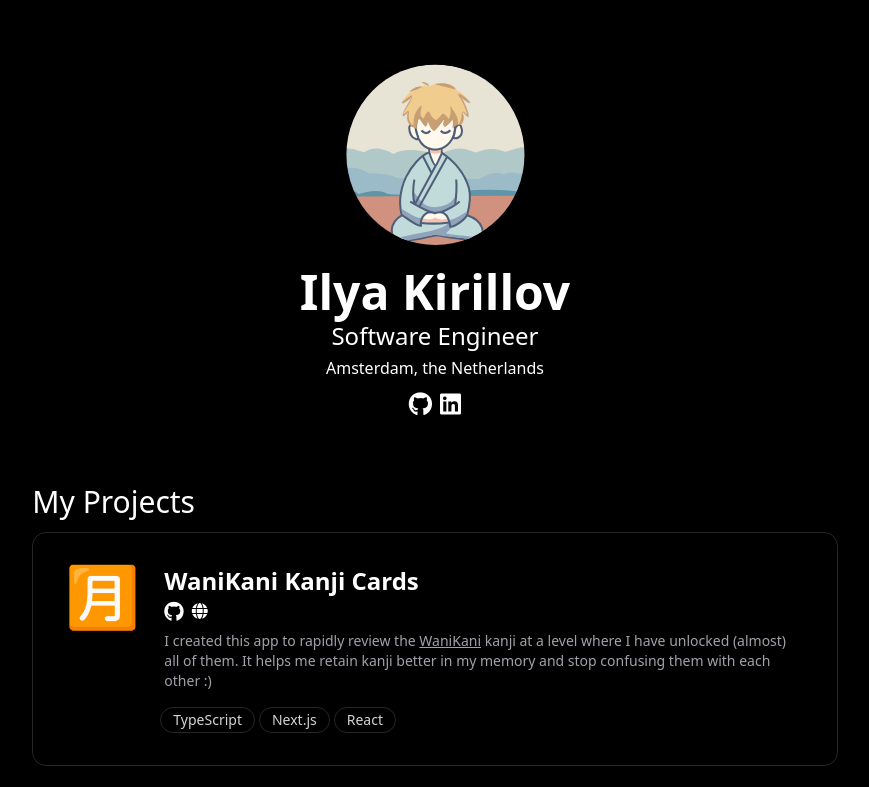
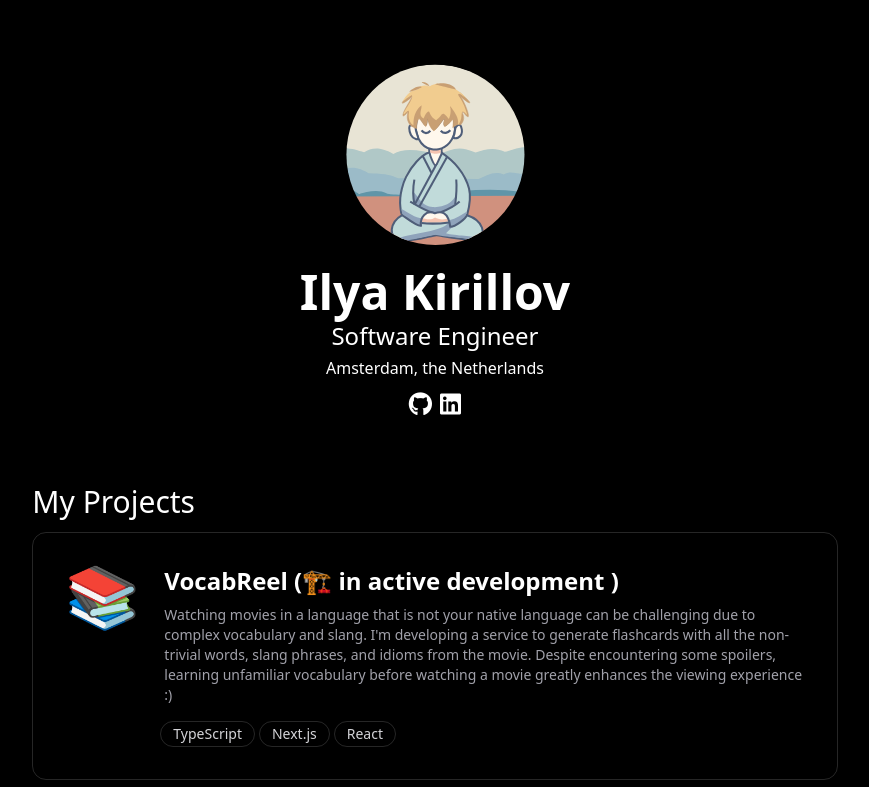
Before and after one commit to darthorimar/darthorimar.github.io, a plain HTML site: page index.html in a window 1280 px wide. Shown: the top 787 px of the page, without its empty margins (205-1074 px from the left). Drawn offline with Linux system fonts and the light colour scheme.

Commit message:
Add vocablreel (which is wip)

```diff
--- a/index.html
+++ b/index.html
@@ -35,10 +35,33 @@
             </a>
         </div>
 
-        <h3 class="text-3xl text-white font-normal mt-16">
+        <h3 class="text-3xl text-white font-medium mt-16">
             My Projects
         </h3>
         <div class="flex flex-col gap-6 mt-2">
+
+
+            <div class="p-2 md:p-4 lg:p-8 border-main flex gap-6">
+                <div class="text-6xl select-none">📚</div>
+                <div class="flex flex-col">
+                    <h3 class="text-2xl text-white font-bold">
+                        VocabReel (🏗️ in active development )
+                    </h3>
+
+                    <p class="text-sm my-2" style="color: rgb(161, 161, 170)">
+                        Watching movies in a language that is not your native language can be challenging due to
+                        complex vocabulary and slang. I'm developing a service to generate flashcards with all the
+                        non-trivial words, slang phrases, and idioms from the movie. Despite encountering some spoilers,
+                        learning unfamiliar vocabulary before watching a movie greatly enhances the viewing
+                        experience :)
+                    </p>
+                    <div class="flex gap-1 -ml-1 mt-2">
+                        <div class="chip">TypeScript</div>
+                        <div class="chip">Next.js</div>
+                        <div class="chip">React</div>
+                    </div>
+                </div>
+            </div>
 
             <div class="p-2 md:p-4 lg:p-8 border-main flex gap-6">
                 <div class="text-6xl select-none">🈷️</div>
```
Also changed, not shown: out/style.css.
